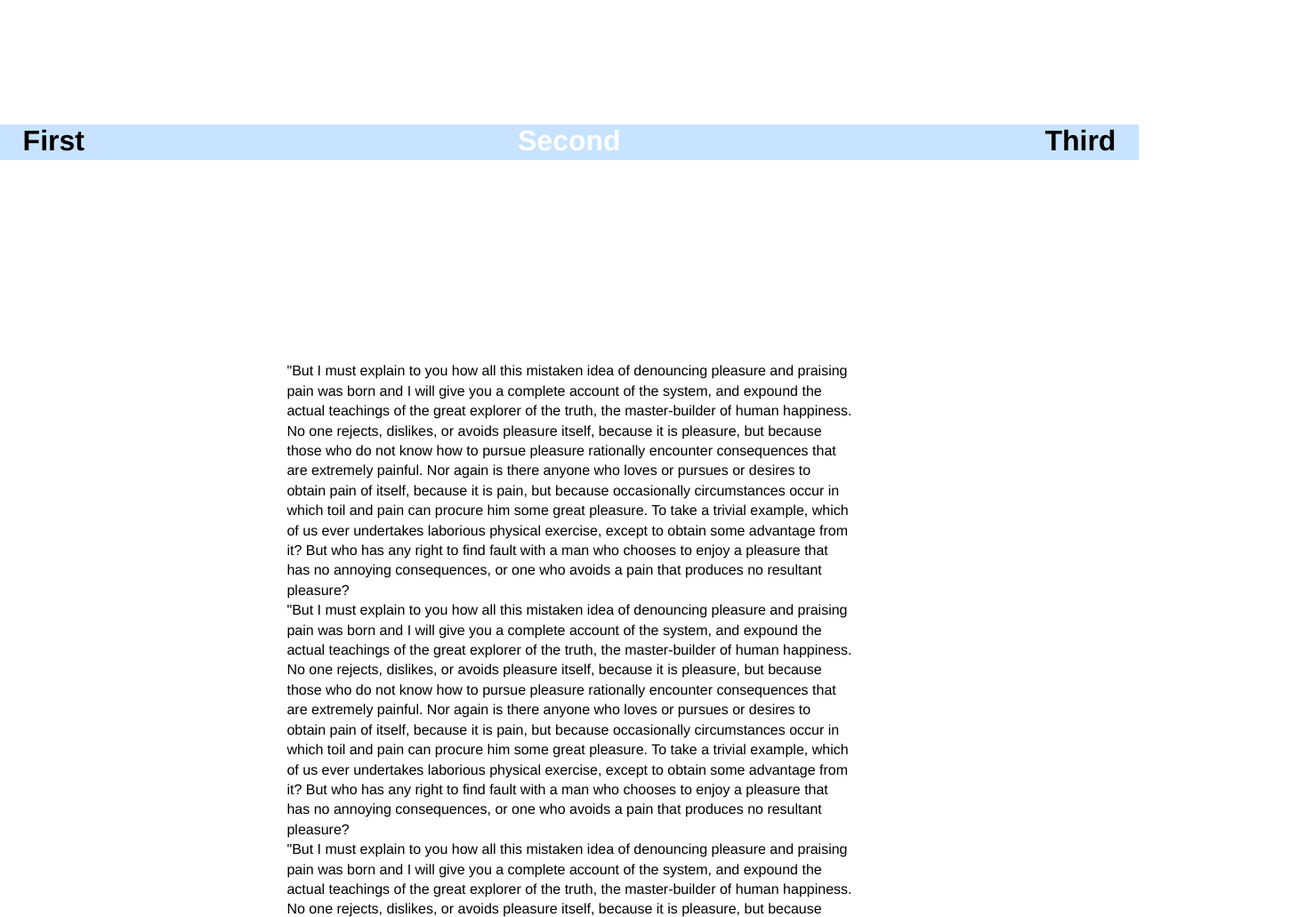
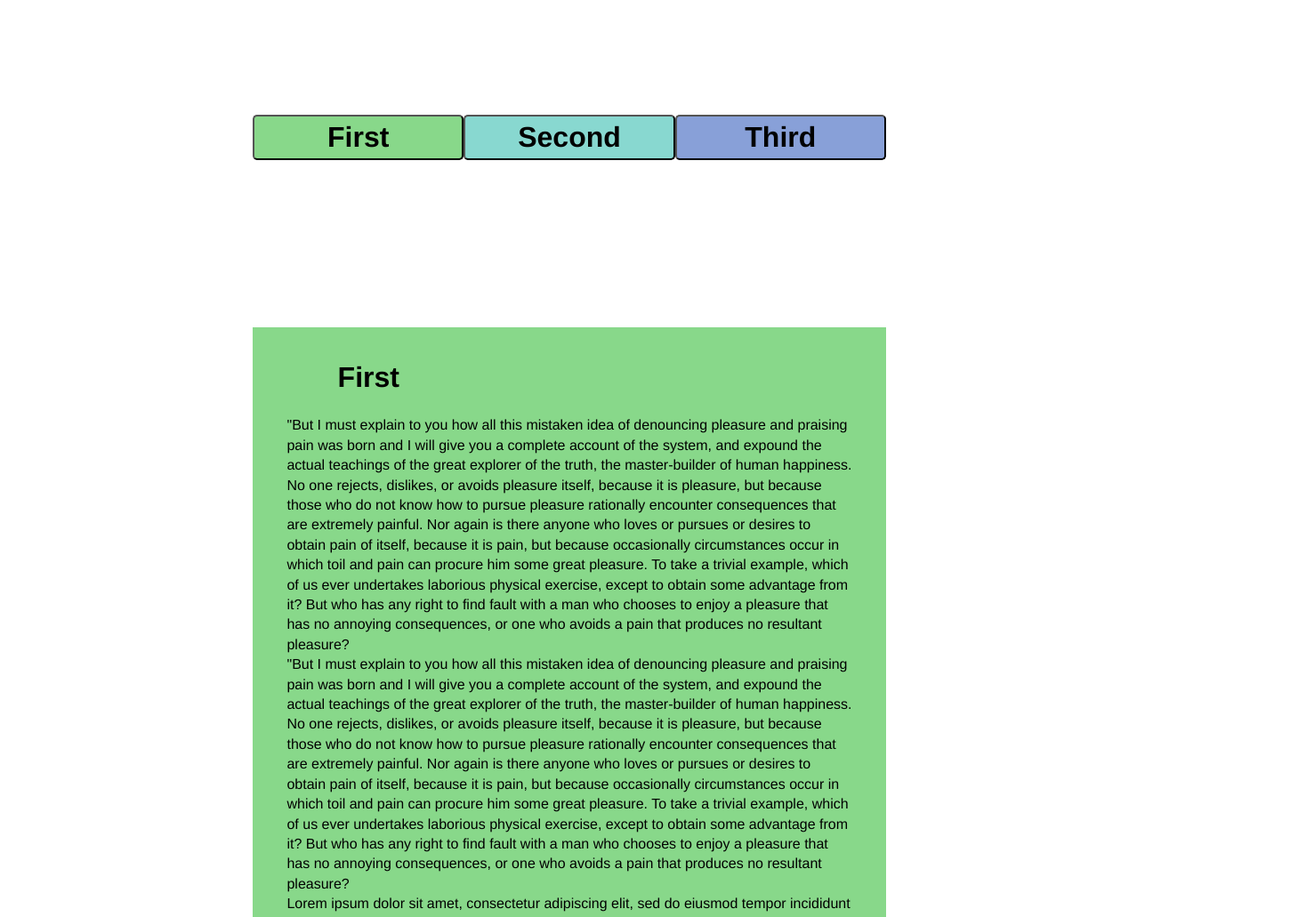
Before and after one commit to jdevries3133/dynamic_footer_concept, a plain HTML site: page index.html in a window 1280 px wide. Shown: the part 620-1651 px from the top of the page at 89% size, 1468 px wide, since content can reach past the window. Drawn offline with Linux system fonts and the light colour scheme.

Commit message:
viewingArticle(index) works

```diff
--- a/index.html
+++ b/index.html
@@ -8,48 +8,9 @@
   </head>
   <body>
     <h2>Stuff at the top of the page</h2>
-    <div class="container">
-      <h1
-        id="articleOneHeader"
-        class="fancyHeader--inToolbar fancyHeader--left"
-      >
-        First
-      </h1>
-      <article id="articleOne">
-        <p>
-          "But I must explain to you how all this mistaken idea of denouncing
-          pleasure and praising pain was born and I will give you a complete
-          account of the system, and expound the actual teachings of the great
-          explorer of the truth, the master-builder of human happiness. No one
-          rejects, dislikes, or avoids pleasure itself, because it is pleasure,
-          but because those who do not know how to pursue pleasure rationally
-          encounter consequences that are extremely painful. Nor again is there
-          anyone who loves or pursues or desires to obtain pain of itself,
-          because it is pain, but because occasionally circumstances occur in
-          which toil and pain can procure him some great pleasure. To take a
-          trivial example, which of us ever undertakes laborious physical
-          exercise, except to obtain some advantage from it? But who has any
-          right to find fault with a man who chooses to enjoy a pleasure that
-          has no annoying consequences, or one who avoids a pain that produces
-          no resultant pleasure?
-        </p>
-        <p>
-          "But I must explain to you how all this mistaken idea of denouncing
-          pleasure and praising pain was born and I will give you a complete
-          account of the system, and expound the actual teachings of the great
-          explorer of the truth, the master-builder of human happiness. No one
-          rejects, dislikes, or avoids pleasure itself, because it is pleasure,
-          but because those who do not know how to pursue pleasure rationally
-          encounter consequences that are extremely painful. Nor again is there
-          anyone who loves or pursues or desires to obtain pain of itself,
-          because it is pain, but because occasionally circumstances occur in
-          which toil and pain can procure him some great pleasure. To take a
-          trivial example, which of us ever undertakes laborious physical
-          exercise, except to obtain some advantage from it? But who has any
-          right to find fault with a man who chooses to enjoy a pleasure that
-          has no annoying consequences, or one who avoids a pain that produces
-          no resultant pleasure?
-        </p>
+    <main>
+      <article>
+        <h1>First</h1>
         <p>
           "But I must explain to you how all this mistaken idea of denouncing
           pleasure and praising pain was born and I will give you a complete
@@ -94,13 +55,8 @@
           culpa qui officia deserunt mollit anim id est laborum.
         </p>
       </article>
-      <h1
-        id="articleTwoHeader"
-        class="fancyHeader--inToolbar fancyHeader--center"
-      >
-        Second
-      </h1>
-      <article id="articleTwo">
+      <article>
+        <h1>Second</h1>
         <p>
           On the other hand, we denounce with righteous indignation and dislike
           men who are so beguiled and demoralized by the charms of pleasure of
@@ -140,13 +96,8 @@
           endures pains to avoid worse pains.
         </p>
       </article>
-      <h1
-        id="articleThreeHeader"
-        class="fancyHeader--inToolbar fancyHeader--right"
-      >
-        Third
-      </h1>
-      <article id="articleThree">
+      <article>
+        <h1>Third</h1>
         <p>
           But I must explain to you how all this mistaken idea of denouncing
           pleasure and praising pain was born and I will give you a complete
@@ -167,7 +118,7 @@
           that produces no resultant pleasure?
         </p>
       </article>
-    </div>
+    </main>
     <script src="./script.js"></script>
   </body>
 </html>
--- a/script.js
+++ b/script.js
@@ -1,70 +1,46 @@
-const STATE = {
-  haveDoneTheThing: false,
-};
-
-function initToolbarBackground() {
-  // create and add to DOM
-  const background = document.createElement("div");
-  background.id = "toolbarBackground";
-  background.classList.add("toolbar", "toolbar--threeItems");
-  document.body.appendChild(background);
-
-  // insert children
-  for (let i = 0; i < 3; i++) {
-    const el = document.createElement("div");
-    el.id = `toolbarChild${i}`;
-    el.classList.add("toolbar__child");
-    el.classList.add(
-      i === 1 ? "toolbar__child--main" : "toolbar__child--secondary"
-    );
-    background.appendChild(el);
-  }
+/**
+ * Update the DOM depending on whatever article is in view. This removes
+ * the Nth item from dynamicFooter and replaces it with an empty placebolder.
+ *
+ * Also, if null is passed, that means that none of the articles are
+ * currently being viewed, and the dynamicFooter returns to it's original
+ * state.
+ */
+function viewingArticle(articleIndex) {
+  destroyDynamicFooter();
+  createDynamicHeader(articleIndex);
 }
 
 /**
- * As the article scrolls into view, change the styling of the toolbar so
- * that the header for this article will scroll up with the article, and the
- * toolbar will change shape.
+ * If omitIndex, we will leave an empty placeholder for that item in the
+ * new toolbar. Like when we are viewing a given article.
  */
-function toolbarToHeader() {
-  const background = document.getElementById("toolbarBackground");
-  background.classList.remove("toolbar--threeItems");
-  background.classList.add("toolbar--twoItems");
-  document.getElementById("toolbarChild1").remove();
+function createDynamicHeader(omitIndex = null) {
+  const container = document.querySelector("main");
+  const headers = document.querySelectorAll("h1");
+
+  const footerHtml = `
+    ${[...headers]
+      .map((h, i) => {
+        console.log(i, omitIndex);
+        return i === omitIndex
+          ? "<div></div>"
+          : `
+    <button id=${h.innerText + "MenuElement"}>
+      ${h.innerText}
+    </button>`;
+      })
+      .join("")}
+  `;
+  const footer = document.createElement("div");
+  footer.id = "dynamicFooter";
+  footer.classList.add("dynamicFooter");
+  footer.innerHTML = footerHtml;
+  container.appendChild(footer);
 }
 
-function headerToToolbar() {
-  const background = document.getElementById("toolbarBackground");
-  background.classList.remove("toolbar--twoItems");
-  background.classList.add("toolbar--threeItems");
-
-  const target = document.getElementById("toolbarChild0");
-  const newChild = document.createElement("div");
-  newChild.id = "toolbarChild1";
-  newChild.classList.add("toolbar__child--main");
-  target.insertAdjacentElement("afterend", newChild);
+function destroyDynamicFooter() {
+  document.getElementById("dynamicFooter").remove();
 }
 
-function handleIntersect(entries, observer) {
-  entries.forEach((e) => {
-    if (e === undefined) {
-      // an undefined event comes in as soon as the page loads??...
-      return;
-    } else if (e.isIntersecting) {
-      toolbarToHeader();
-    } else if (e.boundingClientRect.y < 0) {
-      // we have scrolled past the article. Do nothing
-      return;
-    } else if (STATE.haveDoneTheThing) {
-      headerToToolbar();
-    }
-  });
-}
-
-const observer = new IntersectionObserver(handleIntersect, {
-  root: null,
-  rootMargin: "0px",
-});
-observer.observe(document.getElementById("articleOne"));
-
-initToolbarBackground();
+document.addEventListener("DOMContentLoaded", () => createDynamicHeader());
--- a/styles.css
+++ b/styles.css
@@ -1,8 +1,9 @@
 :root {
   /* fine tune according to the amount of content in the center toolbar spot */
   --adjust-center-item-spacing: 58px;
-  --clr-primary: hsl(210deg 100% 54%);
-  --clr-secondary: hsl(210deg 100% 89%);
+  --articleOne: hsl(122deg 51% 69%);
+  --articleTwo: hsl(174deg 51% 69%);
+  --articleThree: hsl(222deg 51% 69%);
 }
 * {
   box-sizing: border-box;
@@ -11,8 +12,37 @@
   padding: 0;
 }
 
+main {
+  position: relative;
+  margin: auto;
+  max-width: 80ch;
+}
+
+article {
+  padding: 3vw;
+  margin-bottom: 2rem;
+}
+
+button {
+  font-size: 2rem;
+  font-weight: bold;
+  padding: 5px;
+  border-radius: 5px;
+}
+
+button:nth-child(1) {
+  background-color: var(--articleOne);
+}
+button:nth-child(2) {
+  background-color: var(--articleTwo);
+}
+
+button:nth-child(3) {
+  background-color: var(--articleThree);
+}
+
 h1 {
-  font-size: 2em;
+  font-size: 2rem;
   margin-bottom: 1.5rem;
 }
 
@@ -25,55 +55,35 @@ p {
   line-height: 1.4em;
 }
 
-article {
-  padding: 3vw;
-  margin-bottom: 2rem;
+article:nth-child(1) > h1 {
+  position: relative;
+  left: 9%;
+}
+article:nth-child(2) > h1 {
+  position: relative;
+  left: calc(50% - 3ch);
 }
 
-.container {
+article:nth-child(3) > h1 {
   position: relative;
-  margin: auto;
-  max-width: 80ch;
+  left: calc(100% - 7ch);
 }
 
-.toolbar {
-  position: fixed;
-  display: grid;
-  bottom: 0;
-  height: 2.5em;
-  width: 100%;
+article:nth-child(1) {
+  background-color: var(--articleOne);
+}
+article:nth-child(2) {
+  background-color: var(--articleTwo);
 }
 
-.toolbar--threeItems {
-  grid-template-columns: 1fr 1.3fr 1fr;
+article:nth-child(3) {
+  background-color: var(--articleThree);
 }
 
-.toolbar--twoItems {
-  grid-template-columns: repeat(2, 1fr);
+.dynamicFooter {
+  position: fixed;
+  bottom: 0;
+  display: grid;
+  width: min(80ch, 100vw);
+  grid-template-columns: repeat(3, 1fr);
 }
-
-.toolbar__child--main {
-  background-color: var(--clr-primary);
-}
-
-.toolbar__child--secondary {
-  background-color: var(--clr-secondary);
-}
-
-.fancyHeader--inToolbar {
-  z-index: 1;
-  position: fixed;
-  top: 95vh;
-}
-
-.fancyHeader--left {
-  left: 2vw;
-}
-.fancyHeader--center {
-  color: white;
-  left: calc(50% - var(--adjust-center-item-spacing));
-}
-
-.fancyHeader--right {
-  right: 2vw;
-}
```
